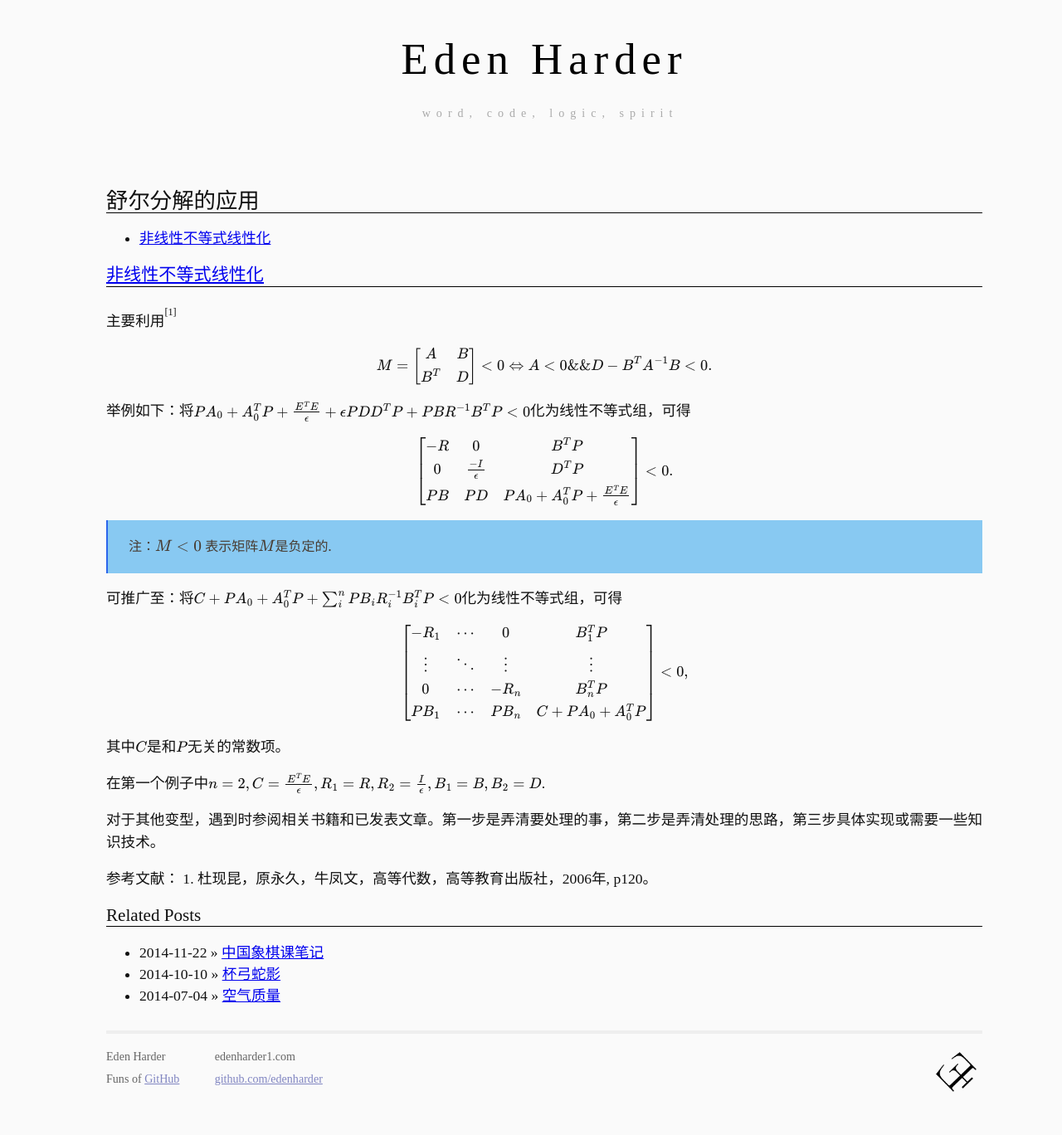
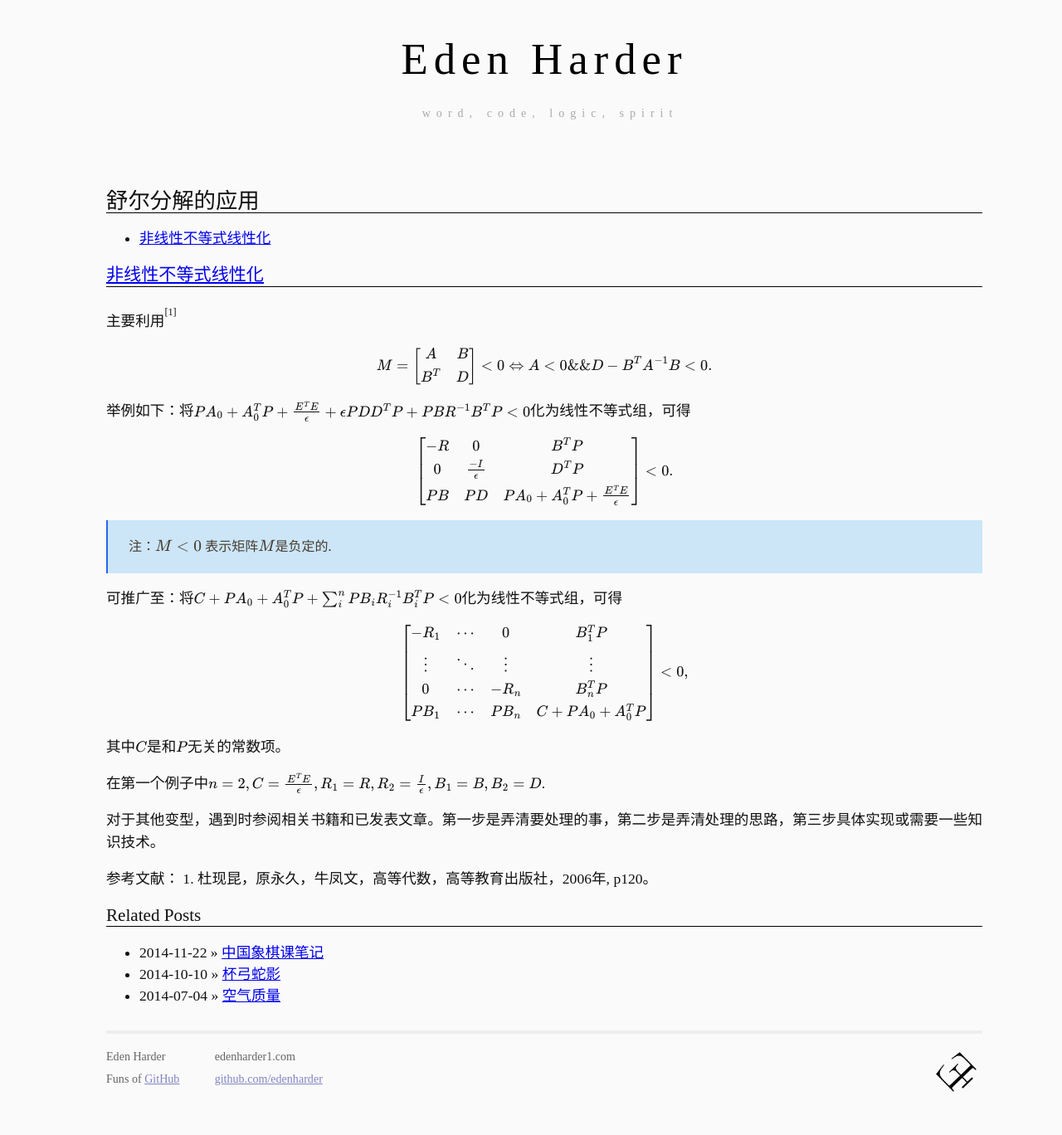
Before and after one commit to hueidou/hueidou.github.io, a Jekyll site: the page built from _posts/2014-06-17-shur.html, in a window 1280 px wide. Shown: the whole page at 83% size. Built offline with Jekyll 4.4.1, drawn with Linux system fonts in a browser that asks for light colours; nearby versions of some CDN libraries; library files that are not in the unit come from our copies; Markdown is read by kramdown in place of the engine named in the settings; formulas are drawn with MathJax 3; comment, search, counter and statistics services are not loaded.

Commit message:
change the weight of font and the background of blockquote

```diff
--- a/css/screen.css
+++ b/css/screen.css
@@ -8,6 +8,7 @@
     color: black;
     font-family: SimSun, FZLanTingHeiS-UL-GB, Helvetica, WenQuanYi Micro Hei, Verdana, Aril, sans-serif;
     font-size: 100%;
+    font-weight: 100;
     line-height: 140%;
     color: #111;
 }
@@ -91,7 +92,7 @@
 position: relative;
 color: #483c32;
 border-left:2px solid #2B65EC;
-background:#88c9f2;
+background: rgba(136,201,242,0.4);
 }
 
 blockquote cite {
```
